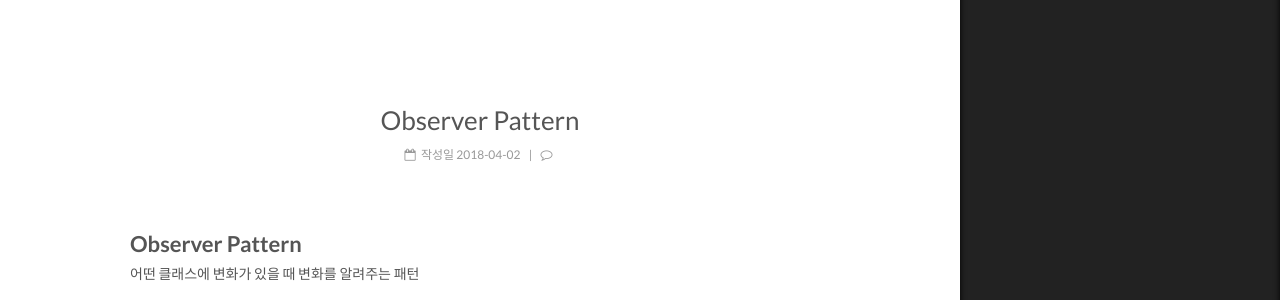
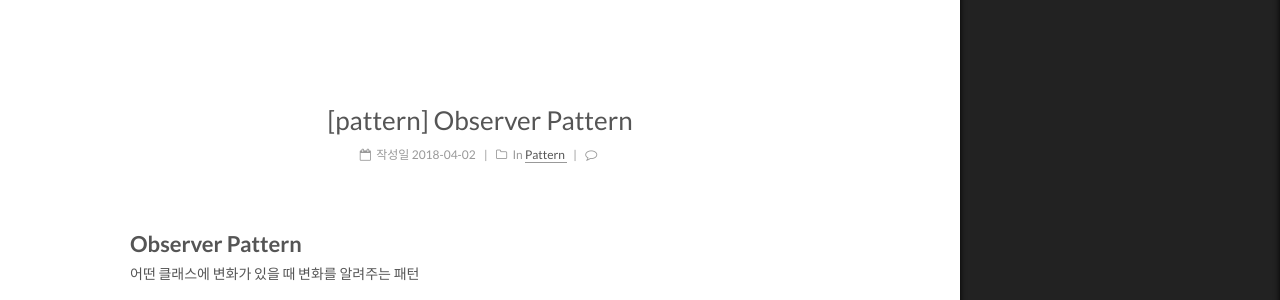
Before and after one commit to KimBoWoon/KimBoWoon.github.io, a Jekyll site: the page built from _posts/2018-04-02-observer-pattern.md, in a window 1280 px wide. Shown: the part 240-540 px from the top of the page. Built offline with Jekyll 4.4.1, drawn with Linux system fonts in a browser that asks for light colours; comment, search, counter and statistics services are not loaded.

Commit message:
Update 2018-04-02-observer-pattern.md

```diff
--- a/_posts/2018-04-02-observer-pattern.md
+++ b/_posts/2018-04-02-observer-pattern.md
@@ -1,3 +1,10 @@
+---
+title: "[pattern] Observer Pattern"
+date: 2018-04-02 01:23:45
+categories:
+- Pattern
+---
+
 # Observer Pattern
 어떤 클래스에 변화가 있을 때 변화를 알려주는 패턴
 
```
